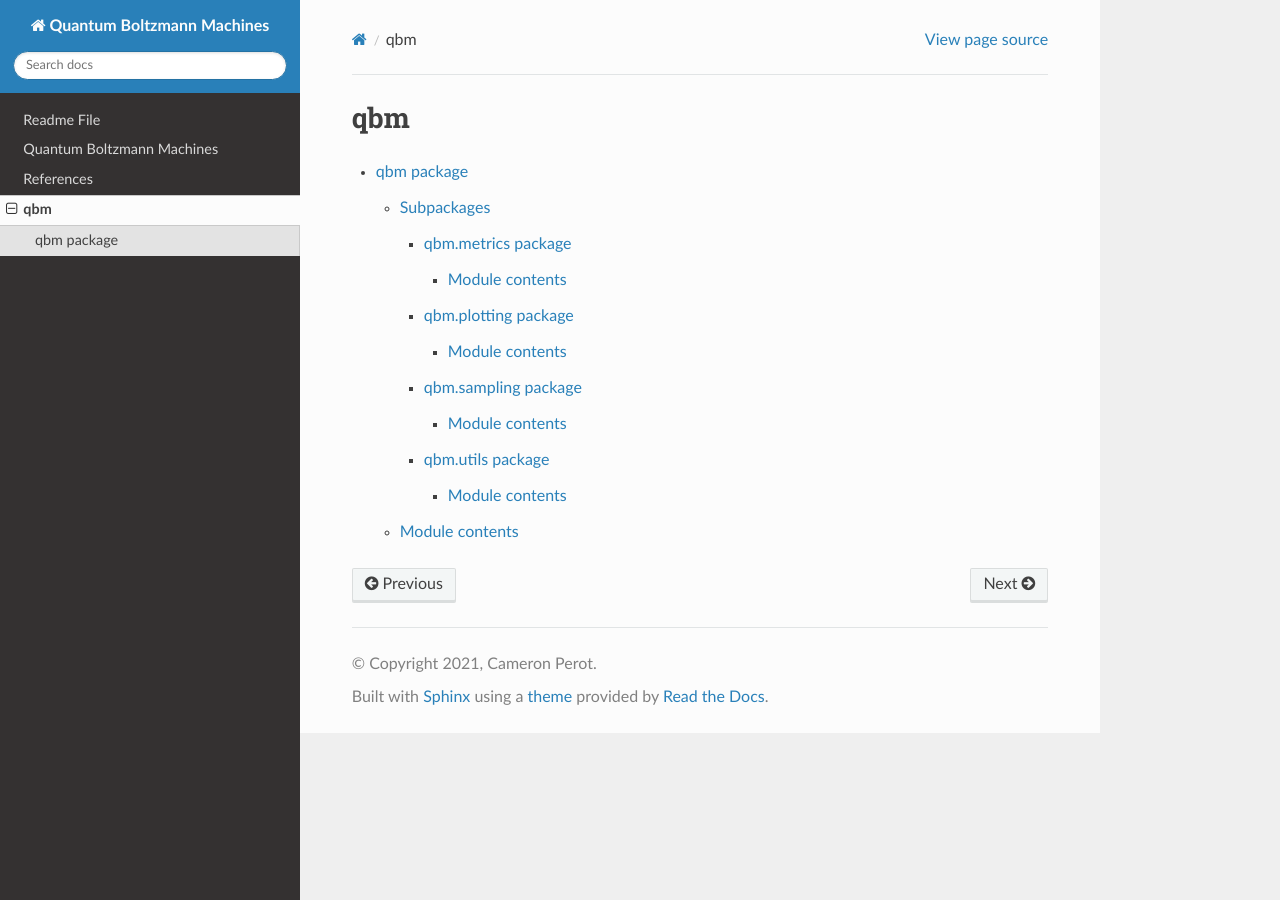
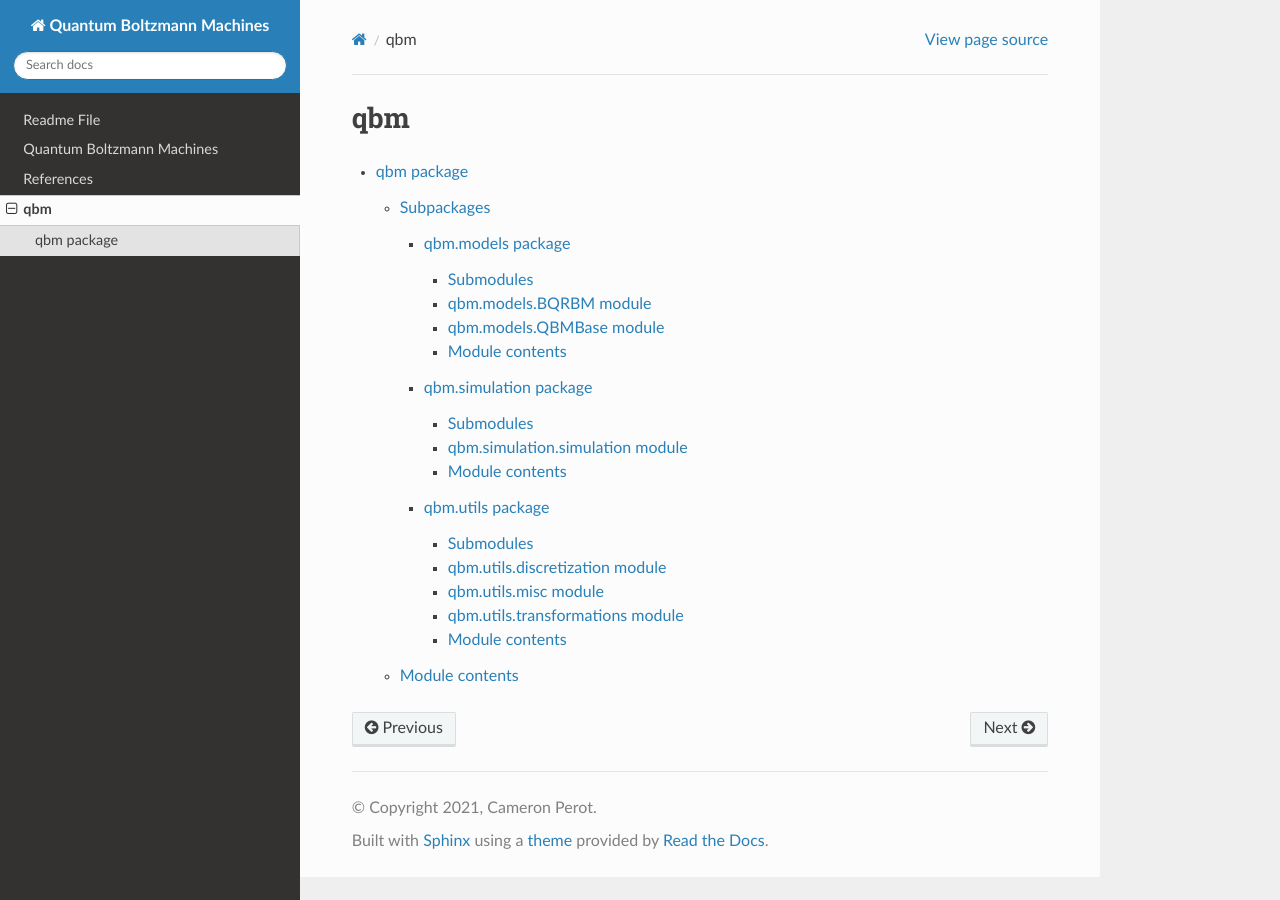
Before and after one commit to cameronperot/qbm, a Sphinx documentation site: the page built from docs/source/modules.rst, in a window 1280 px wide. Built offline with Sphinx 7.4.7 and the Read the Docs theme 2.0.0, drawn with Linux system fonts in a browser that asks for light colours.

Commit message:
Updated docs

```diff
--- a/docs/source/qbm.metrics.rst
+++ /dev/null
@@ -1,10 +0,0 @@
-qbm.metrics package
-===================
-
-Module contents
----------------
-
-.. automodule:: qbm.metrics
-   :members:
-   :undoc-members:
-   :show-inheritance:
--- /dev/null
+++ b/docs/source/qbm.models.rst
@@ -0,0 +1,29 @@
+qbm.models package
+==================
+
+Submodules
+----------
+
+qbm.models.BQRBM module
+-----------------------
+
+.. automodule:: qbm.models.BQRBM
+   :members:
+   :undoc-members:
+   :show-inheritance:
+
+qbm.models.QBMBase module
+-------------------------
+
+.. automodule:: qbm.models.QBMBase
+   :members:
+   :undoc-members:
+   :show-inheritance:
+
+Module contents
+---------------
+
+.. automodule:: qbm.models
+   :members:
+   :undoc-members:
+   :show-inheritance:
--- a/docs/source/qbm.plotting.rst
+++ /dev/null
@@ -1,10 +0,0 @@
-qbm.plotting package
-====================
-
-Module contents
----------------
-
-.. automodule:: qbm.plotting
-   :members:
-   :undoc-members:
-   :show-inheritance:
--- a/docs/source/qbm.rst
+++ b/docs/source/qbm.rst
@@ -7,9 +7,8 @@ Subpackages
 .. toctree::
    :maxdepth: 4
 
-   qbm.metrics
-   qbm.plotting
-   qbm.sampling
+   qbm.models
+   qbm.simulation
    qbm.utils
 
 Module contents
--- a/docs/source/qbm.sampling.rst
+++ /dev/null
@@ -1,10 +0,0 @@
-qbm.sampling package
-====================
-
-Module contents
----------------
-
-.. automodule:: qbm.sampling
-   :members:
-   :undoc-members:
-   :show-inheritance:
--- /dev/null
+++ b/docs/source/qbm.simulation.rst
@@ -0,0 +1,21 @@
+qbm.simulation package
+======================
+
+Submodules
+----------
+
+qbm.simulation.simulation module
+--------------------------------
+
+.. automodule:: qbm.simulation.simulation
+   :members:
+   :undoc-members:
+   :show-inheritance:
+
+Module contents
+---------------
+
+.. automodule:: qbm.simulation
+   :members:
+   :undoc-members:
+   :show-inheritance:
--- a/docs/source/qbm.utils.rst
+++ b/docs/source/qbm.utils.rst
@@ -1,5 +1,32 @@
 qbm.utils package
 =================
+
+Submodules
+----------
+
+qbm.utils.discretization module
+-------------------------------
+
+.. automodule:: qbm.utils.discretization
+   :members:
+   :undoc-members:
+   :show-inheritance:
+
+qbm.utils.misc module
+---------------------
+
+.. automodule:: qbm.utils.misc
+   :members:
+   :undoc-members:
+   :show-inheritance:
+
+qbm.utils.transformations module
+--------------------------------
+
+.. automodule:: qbm.utils.transformations
+   :members:
+   :undoc-members:
+   :show-inheritance:
 
 Module contents
 ---------------
```
